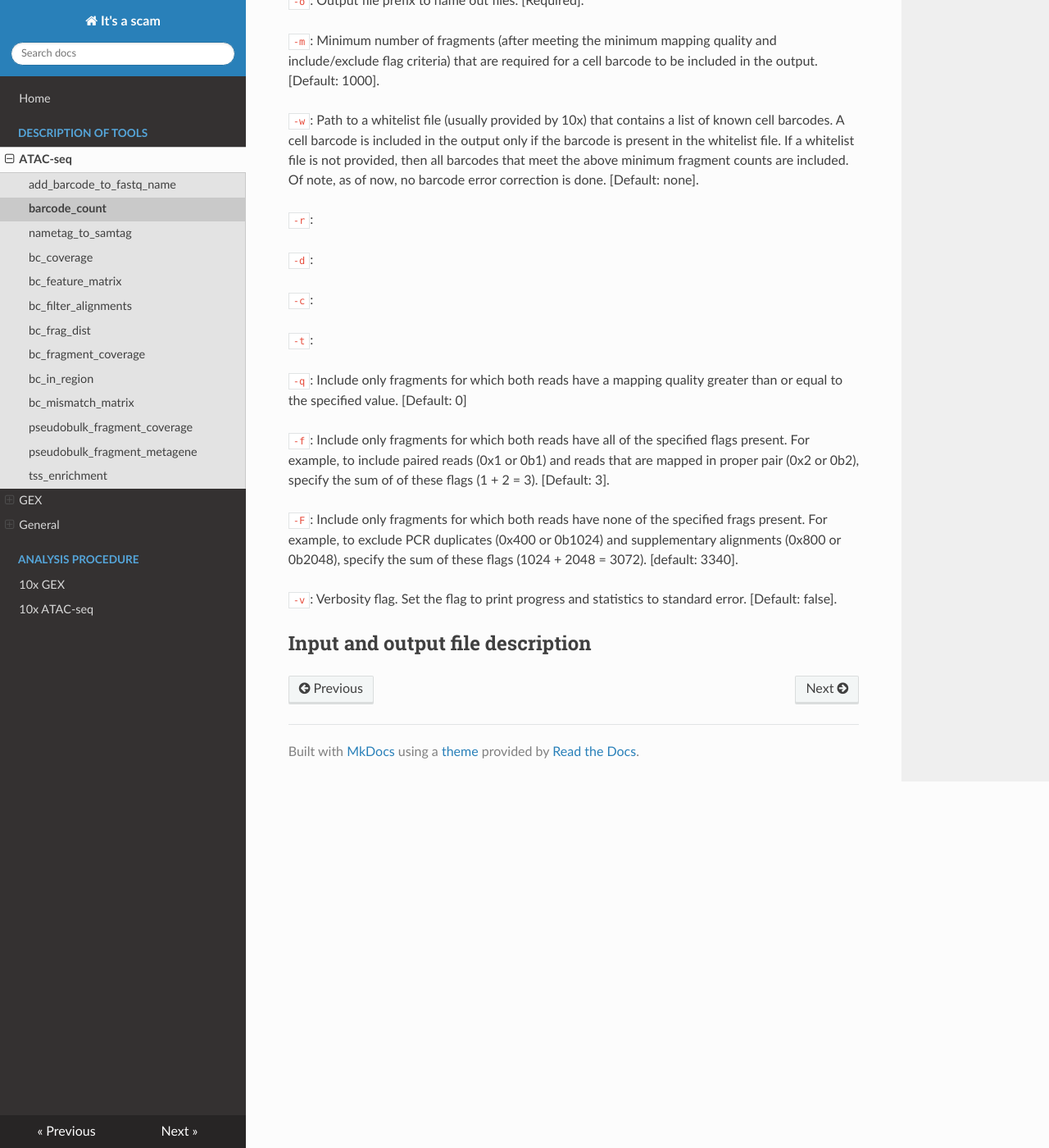
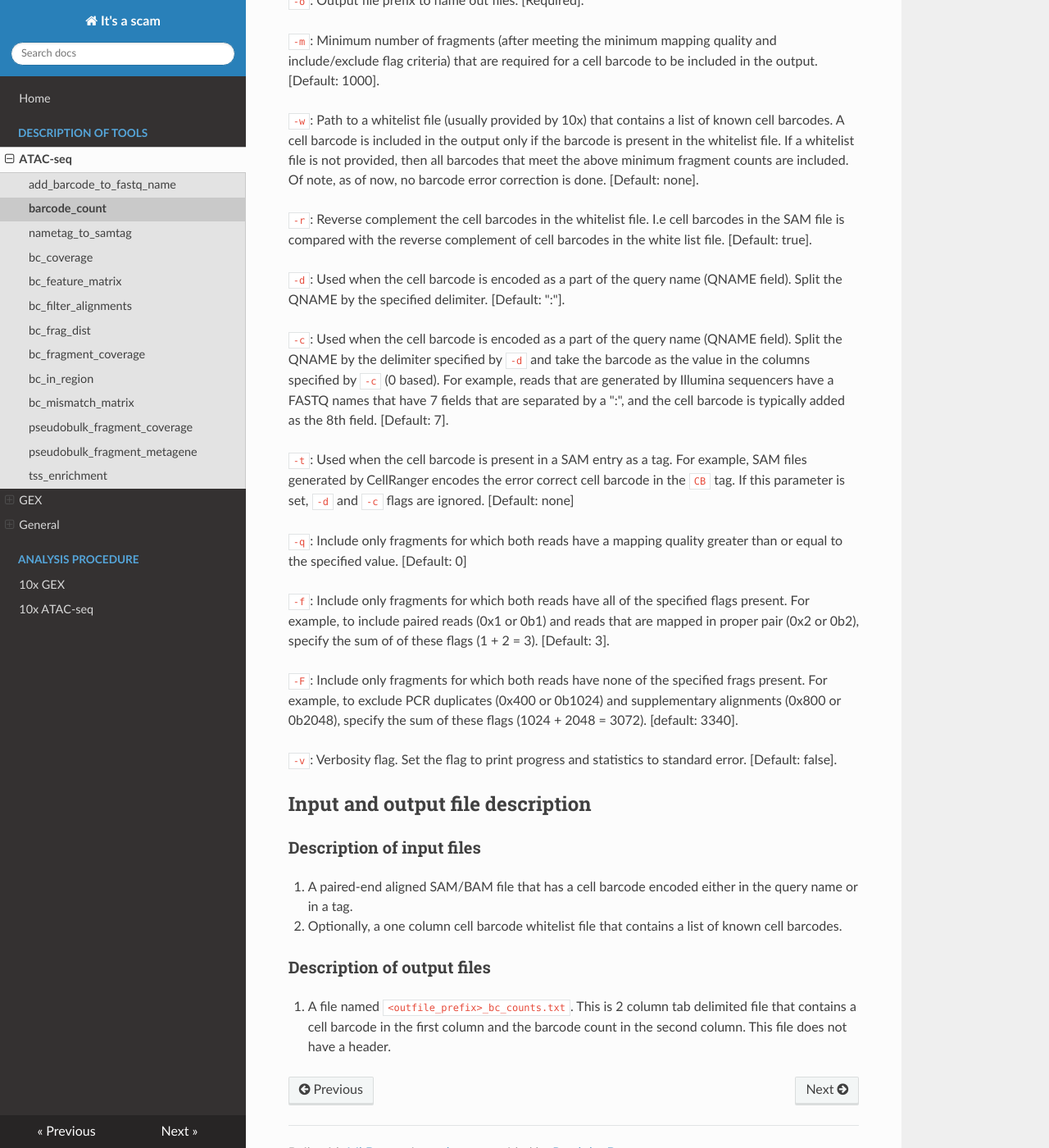
Before and after one commit to rishvanth-kp/its_a_scam, an MkDocs documentation site: the page built from doc/content/barcode_count.md, in a window 1280 px wide and 1400 px high, scrolled down 654 px. Shown: the whole window at 82% size. Built offline with MkDocs 1.6.1, drawn with Linux system fonts in a browser that asks for light colours; nearby versions of some CDN libraries.

Commit message:
updated barcode_count documentation

```diff
--- a/doc/content/barcode_count.md
+++ b/doc/content/barcode_count.md
@@ -39,13 +39,25 @@ file is not provided, then all barcodes that meet the above minimum
 fragment counts are included. Of note, as of now, no barcode error
 correction is done. [Default: none].
 
-`-r`:
+`-r`: Reverse complement the cell barcodes in the whitelist file. I.e
+cell barcodes in the SAM file is compared with the reverse complement of
+cell barcodes in the white list file. [Default: true].
 
-`-d`:
+`-d`: Used when the cell barcode is encoded as a part of the query name
+(QNAME field). Split the QNAME by the specified delimiter. [Default:
+":"].
 
-`-c`:
+`-c`: Used when the cell barcode is encoded as a part of the query name
+(QNAME field). Split the QNAME by the delimiter specified by `-d`
+and take the barcode as the value in the columns specified by `-c` (0
+based). For example, reads that are generated by Illumina sequencers
+have a FASTQ names that have 7 fields that are separated by a ":", and
+the cell barcode is typically added as the 8th field. [Default: 7].
 
-`-t`:
+`-t`: Used when the cell barcode is present in a SAM entry as a tag. For
+example, SAM files generated by CellRanger encodes the error correct
+cell barcode in the `CB` tag. If this parameter is set, `-d` and `-c`
+flags are ignored. [Default: none]
 
 `-q`: Include only fragments for which both reads have a mapping
 quality greater than or equal to the specified value. [Default: 0]
@@ -66,3 +78,14 @@ standard error. [Default: false].
 
 
 ## Input and output file description
+
+### Description of input files
+1. A paired-end aligned SAM/BAM file that has a cell barcode encoded
+either in the query name or in a tag.
+2. Optionally, a one column cell barcode whitelist file that contains a
+list of known cell barcodes.
+
+### Description of output files
+1. A file named `<outfile_prefix>_bc_counts.txt`. This is 2 column tab
+delimited file that contains a cell barcode in the first column and the
+barcode count in the second column. This file does not have a header.
```
Also changed, not shown: 1 other file.
